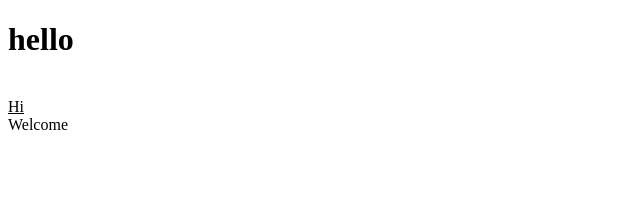
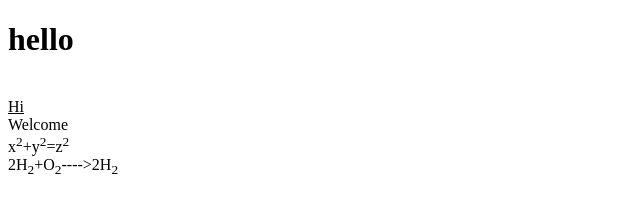
Before and after one commit to iamneo-production/ffebcdaacbfcadaeccdffeecabfeedab, a website: page public/index.html in a window 1280 px wide. Shown: the whole page, without its empty margins (0-640 px from the left). Drawn offline with Linux system fonts and the light colour scheme.

Commit message:
Backup Commit

```diff
--- a/public/index.html
+++ b/public/index.html
@@ -10,7 +10,8 @@
 <body>
     <h1>hello</h1><br>
     <u>Hi</u><br>
-    Welcome
-
+    Welcome<br>
+    x<sup>2</sup>+y<sup>2</sup>=z<sup>2</sup><br>
+    2H<sub>2</sub>+O<sub>2</sub>---->2H<sub>2</sub>
 </body>
 </html>
```
